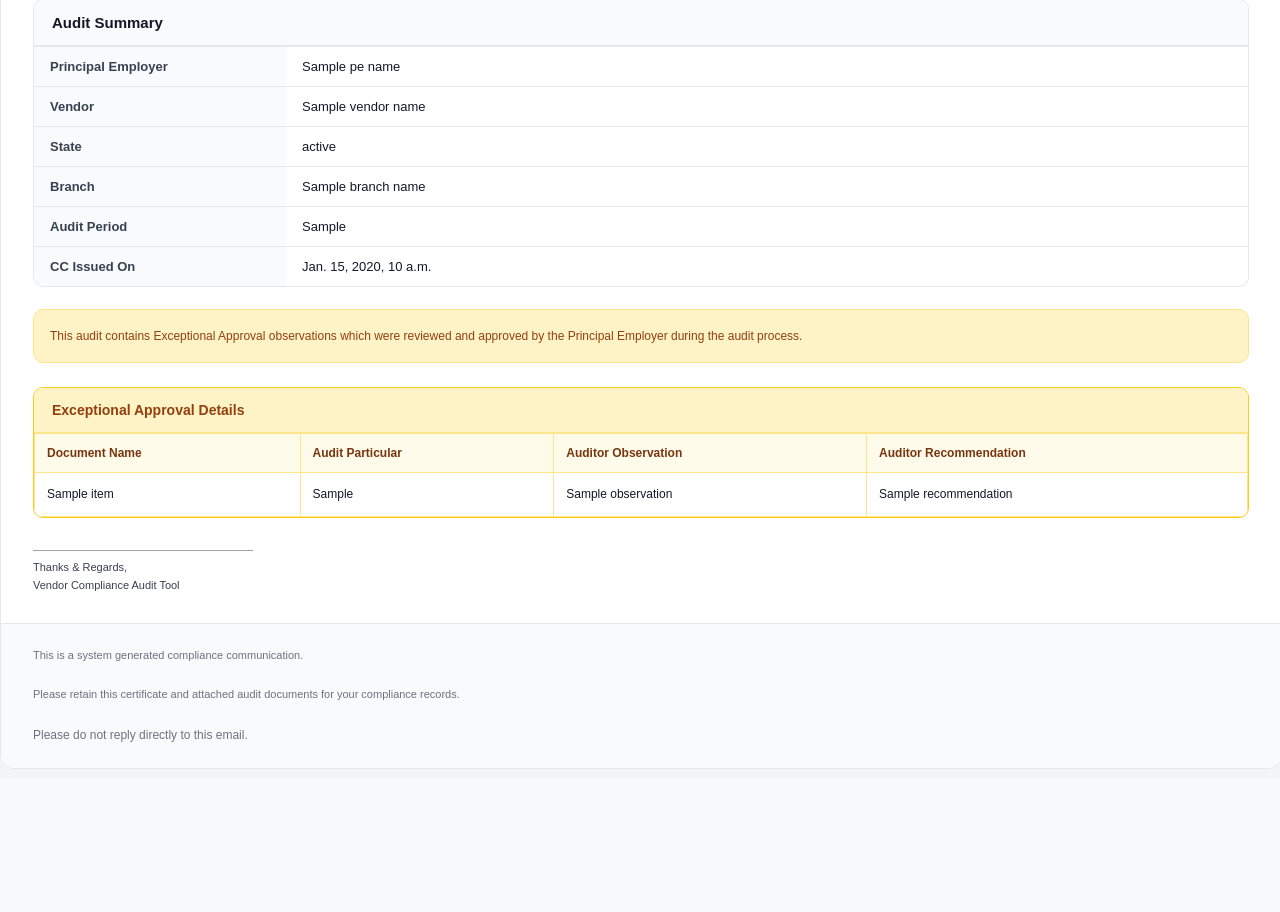
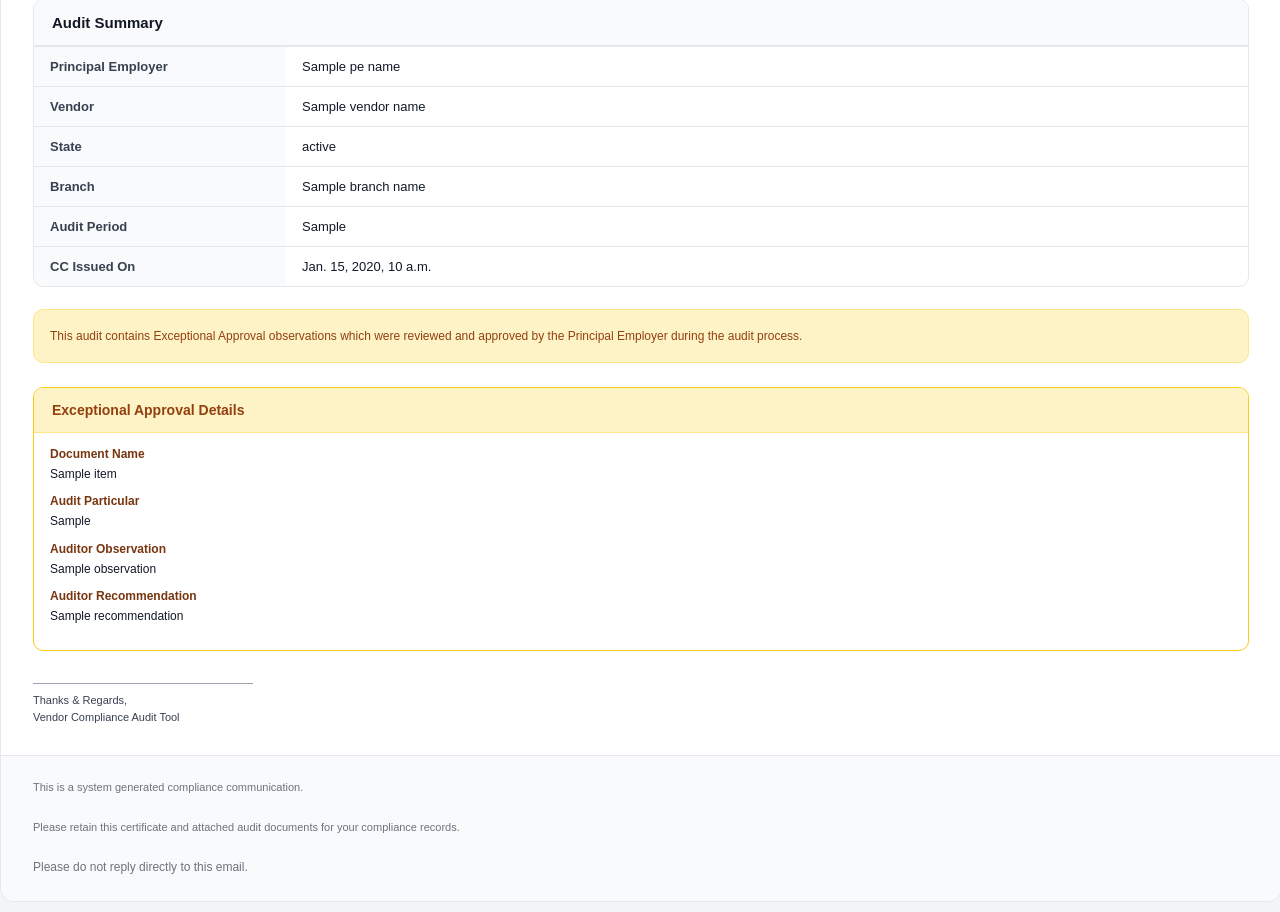
Before and after one commit to worldofMayur/HRcompliance, a Django app: template hr_compliance_backend/templates/auditor/compliance_clearance_email.html in a window 1280 px wide. Shown: the part 356-1268 px from the top of the page. Before the commit the page ends 1125 px from the top, so only its background shows below. Run offline with Django 5.2, Linux system fonts and the light colour scheme; the template is opened without the code that fills it: most values are stand-ins (such as "Sample title", 1, 10 or a date in 2020).

Commit message:
Disable vendccppzzzllppllppkkookkppjkohh

```diff
--- a/hr_compliance_backend/templates/auditor/compliance_clearance_email.html
+++ b/hr_compliance_backend/templates/auditor/compliance_clearance_email.html
@@ -126,6 +126,34 @@ body{
     border:1px solid #facc15;
     border-radius:10px;
     overflow:hidden;
+}
+
+.exception-item{
+    border-bottom:1px solid #fde68a;
+    padding:14px 16px;
+}
+
+.exception-item:last-child{
+    border-bottom:none;
+}
+
+.exception-row{
+    margin-bottom:10px;
+}
+
+.exception-row strong{
+    display:block;
+    color:#78350f;
+    font-size:12px;
+    margin-bottom:4px;
+}
+
+.exception-row span{
+    display:block;
+    font-size:12px;
+    color:#111827;
+    line-height:1.6;
+    word-break:break-word;
 }
 
 .exception-header{
@@ -341,54 +369,29 @@ body{
                     Exceptional Approval Details
                 </div>
 
-                <table class="exception-table">
+                    <div class="exception-item">
 
-                    <tr>
+                        <div class="exception-row">
+                            <strong>Document Name</strong>
+                            <span>{{ item.document_name }}</span>
+                        </div>
 
-                        <th>
-                            Document Name
-                        </th>
+                        <div class="exception-row">
+                            <strong>Audit Particular</strong>
+                            <span>{{ item.audit_particular }}</span>
+                        </div>
 
-                        <th>
-                            Audit Particular
-                        </th>
+                        <div class="exception-row">
+                            <strong>Auditor Observation</strong>
+                            <span>{{ item.observation }}</span>
+                        </div>
 
-                        <th>
-                            Auditor Observation
-                        </th>
+                        <div class="exception-row">
+                            <strong>Auditor Recommendation</strong>
+                            <span>{{ item.recommendation }}</span>
+                        </div>
 
-                        <th>
-                            Auditor Recommendation
-                        </th>
-
-                    </tr>
-
-                    {% for item in exceptional_entries %}
-
-                        <tr>
-
-                            <td>
-                                {{ item.document_name }}
-                            </td>
-
-                            <td>
-                                {{ item.audit_particular }}
-                            </td>
-
-                            <td>
-                                {{ item.observation }}
-                            </td>
-
-                            <td>
-                                {{ item.recommendation }}
-                            </td>
-
-                        </tr>
-
-                    {% endfor %}
-
-                </table>
-
+                    </div>
             </div>
 
             {% endif %}
```
